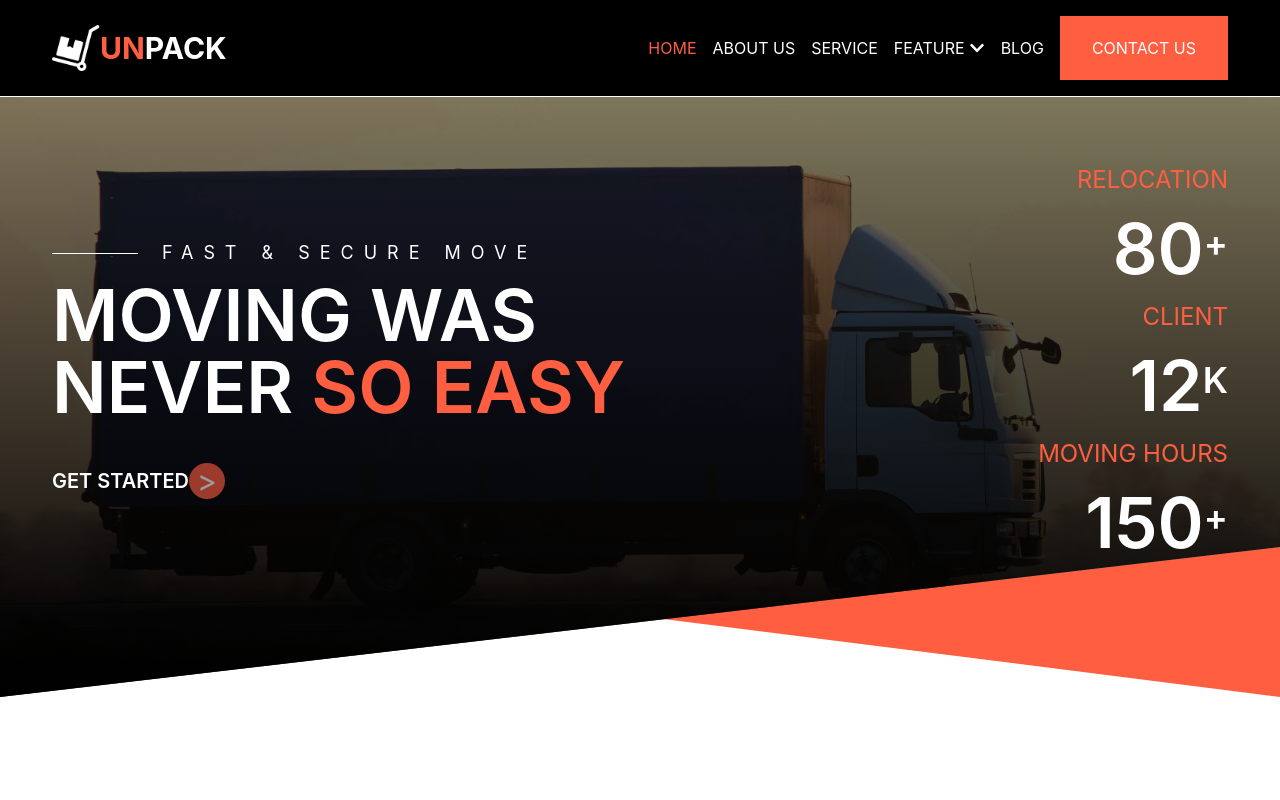
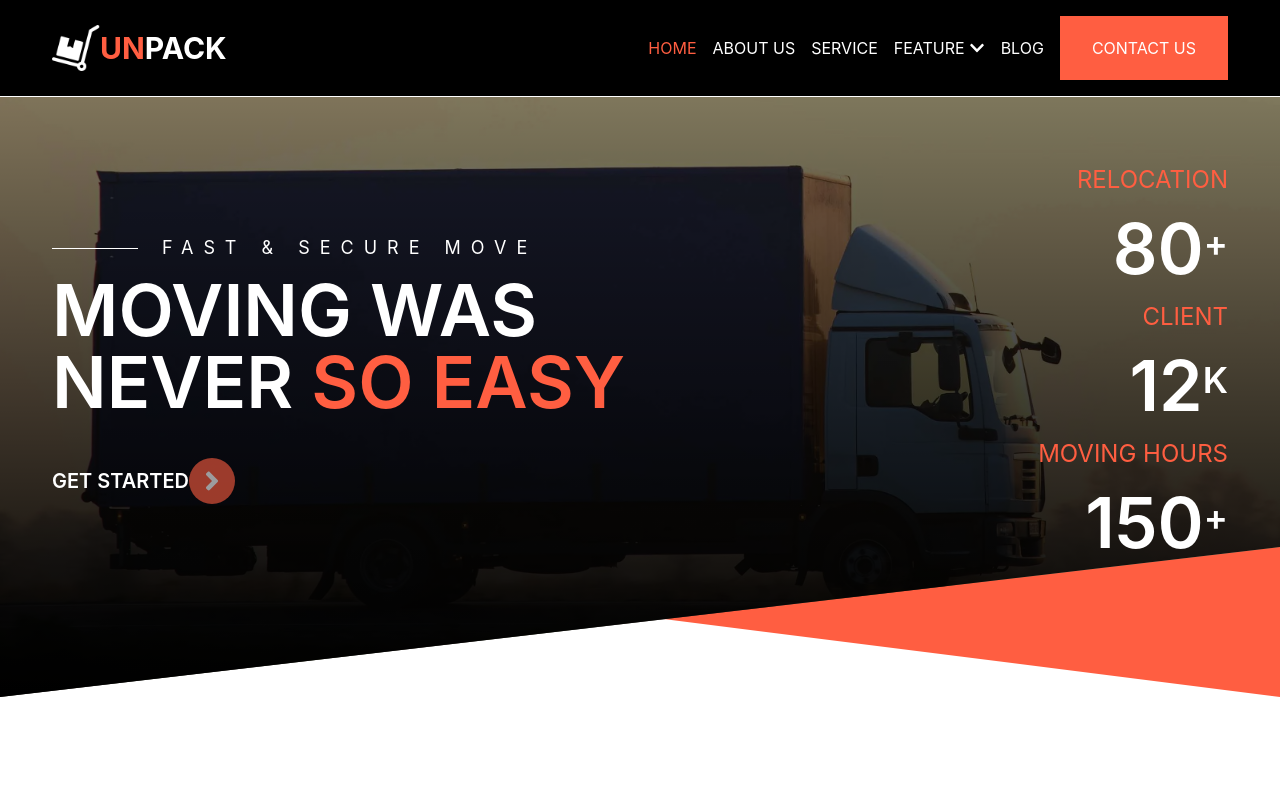
Before and after one commit to ajalasimon192-lgtm/unpack, a React (Vite) app: page / in a window 1280 px wide. Shown: the top 800 px of the page. Built offline with nearby package versions, Linux system fonts and the light colour scheme.

Commit message:
second commit

```diff
--- a/src/components/Ad.jsx
+++ b/src/components/Ad.jsx
@@ -1,4 +1,6 @@
 import hero from '../assets/images/banner1.webp'
+import { FaAngleRight } from 'react-icons/fa'
+
 
 export const Ad = () => {
   return (
@@ -21,9 +23,9 @@ export const Ad = () => {
                         <a href='tel:+2348105452155' className='text-[16px] lg:text-xl font-semibold hover:underline'>
                             CALL US NOW
                         </a>
-                        <a href="" className='text-xl bg-[#FF5E41] text-white px-3 py-1 rounded-4xl'>
+                        <a href="" className='text-2xl bg-[#FF5E41] text-white px-2 py-2 rounded-4xl'>
                             {/* TO ADD ICON */}
-                            &gt;
+                            <FaAngleRight  />
                         </a>
                     </div>
                 </div>
--- a/src/components/Header.jsx
+++ b/src/components/Header.jsx
@@ -1,4 +1,4 @@
-import React from 'react'
+import { FaAngleRight } from 'react-icons/fa'
 import header from '../assets/images/headerImg.webp'
 
 export const Header = () => {
@@ -25,9 +25,9 @@ export const Header = () => {
                         <a href='' className='text-xl lg:text-xl font-semibold hover:underline'>
                             GET STARTED
                         </a>
-                        <a href="" className='text-3xl bg-[#FF5E41] opacity-60 text-white px-2 rounded-4xl'>
+                        <a href="" className='text-3xl bg-[#FF5E41] opacity-60 text-white p-2 rounded-4xl'>
                             {/* TO ADD ICON */}
-                            &gt;
+                            <FaAngleRight />
                         </a>
                 </div>
                 {/* to add icon <a href="" className='flex items-'>GET STARTED <span className='text-white  px-3 bg-[#FF5E41] text-3xl rounded-4xl'>&gt;</span> </a> */}
--- a/src/components/News.jsx
+++ b/src/components/News.jsx
@@ -4,6 +4,7 @@ import sideNews1  from '../assets/images/sideNews1.webp'
 import sideNews2 from '../assets/images/SideNews2.webp'
 import sideNews3  from '../assets/images/sideNews3.webp'
 import sideNews4  from '../assets/images/sideNews4.webp'
+import { FaAngleRight } from 'react-icons/fa'
 
 export const News = () => {
     const newsItems = [
@@ -42,13 +43,13 @@ export const News = () => {
 
             <div className='flex justify-between'>
                 <p className='text-4xl lg:text-6xl font-semibold'>RECENTLY <span className='text-[#FF5E41]'>UPDATED</span></p>
-                <div className='flex md:items-center tracking-tight  cursor-pointer'>
+                <div className='flex items-center tracking-tight  cursor-pointer'>
                     <a href='' className='md:text-[16px] lg:text-xl text-[#A7A7A7] hover:underline'>
                         DISCOVER MORE
                     </a>
-                    <a href="" className='text-xl bg-[#D3D3D3] text-[#A7A7A7] px-3 py-1 rounded-4xl'>
+                    <a href="" className='text-xl bg-[#D3D3D3] text-[#A7A7A7] px-3 py-3 rounded-4xl flex items-center'>
                         {/* TO ADD ICON */}
-                        &gt;
+                        <FaAngleRight />
                     </a>
                 </div>
             </div>
@@ -75,7 +76,7 @@ export const News = () => {
                                     <p className='text-[#A7A7A7] text-3.5'>JOEL CALRNS</p>
                                 </div>
 
-                                <div className='md:hidden lg:inline'>
+                                <div className='hidden lg:inline'>
                                     {/* to add calendar icon */}
                                     <p className='text-[#A7A7A7]'>18 DECEMBER 2023</p>
                                 </div>
--- a/src/components/nav.jsx
+++ b/src/components/nav.jsx
@@ -2,6 +2,7 @@ import { useState } from 'react';
 import logo from '../assets/images/logo.webp'
 import Logo from '../assets/images/Logoforsmall.webp'
 import { FaChevronUp, FaChevronDown, FaBars } from 'react-icons/fa';
+
 
 export const Nav = () => {
 
```
